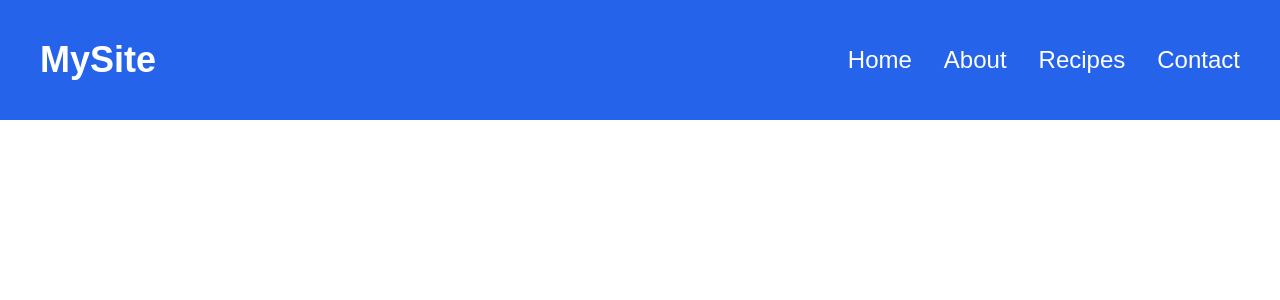
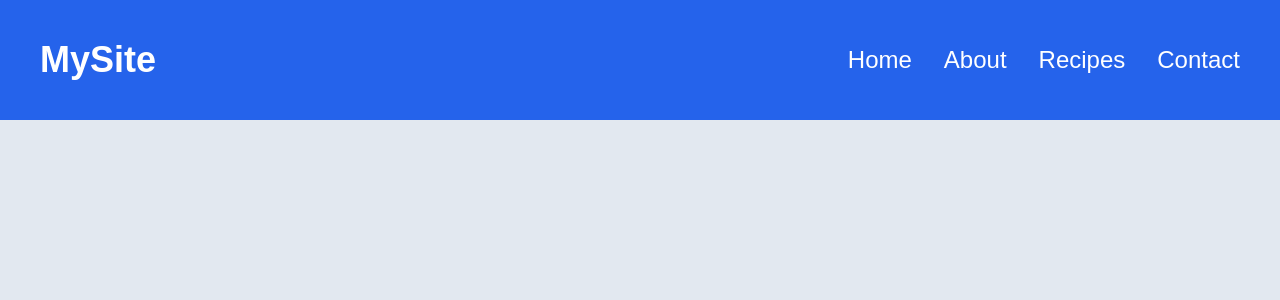
Before and after one commit to SantinoGiordano/Recipe-Maker, a Next.js app: page / in a window 1280 px wide. Shown: the top 300 px of the page. Built offline with nearby package versions, Linux system fonts and the light colour scheme.

Commit message:
added dropdown menu

```diff
--- a/app/layout.tsx
+++ b/app/layout.tsx
@@ -26,10 +26,14 @@ export default function RootLayout({
   return (
     <html lang="en">
       <body
-        className={`${geistSans.variable} ${geistMono.variable} antialiased`}
+        className={`bg-slate-200 ${geistSans.variable} ${geistMono.variable} antialiased`}
       >
+      <div className="bg-slate-200">
         <Nav/>
+        <div className="p-20">
+        </div>
         {children}
+        </div>
       </body>
     </html>
   );
```
